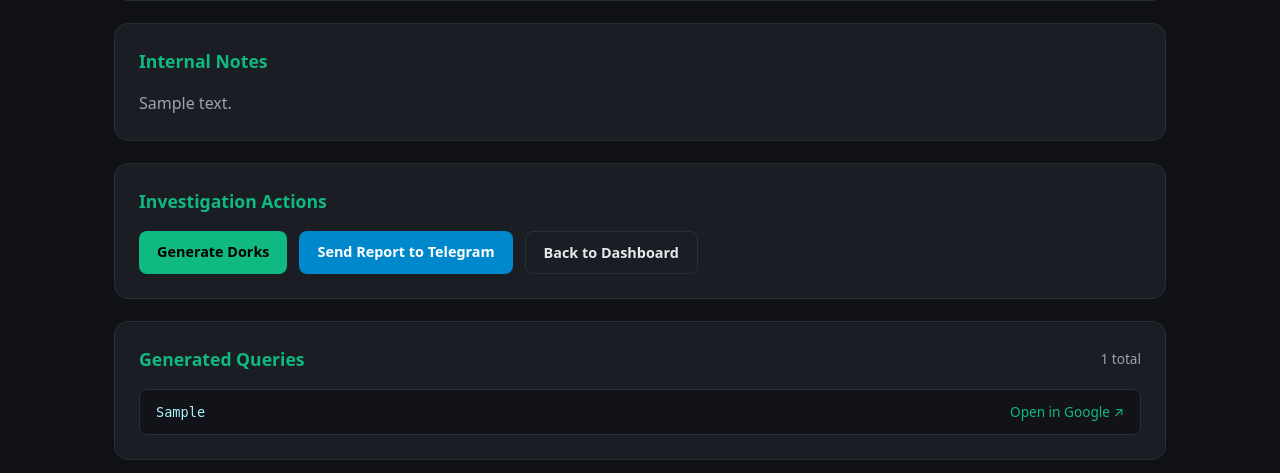
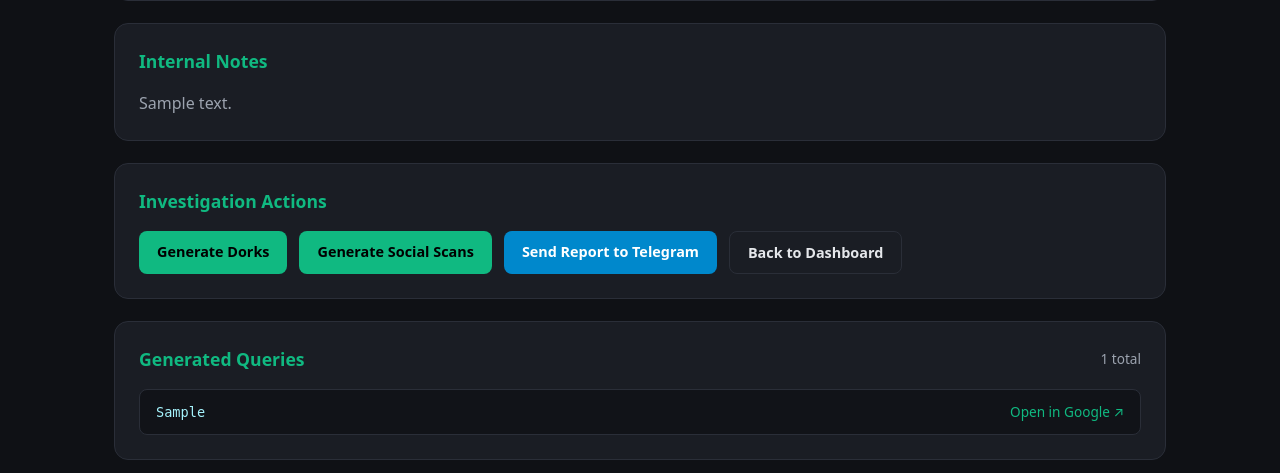
Before and after one commit to bigsamtj/NEUROMAP, a PHP site: template resources/views/investigation/show.php in a window 1280 px wide. Shown: the part 397-870 px from the top of the page. Run offline with PHP 8.4, Linux system fonts and the light colour scheme; the template is opened without the code that fills it: most values are stand-ins (such as "Sample title", 1, 10 or a date in 2020).

Commit message:
Update show.php

```diff
--- a/resources/views/investigation/show.php
+++ b/resources/views/investigation/show.php
@@ -79,6 +79,7 @@ $title = 'Investigation #' . $investigation['id'];
     <h2>Investigation Actions</h2>
     <div style="display: flex; gap: 12px; flex-wrap: wrap;">
         <a href="/investigation/<?= $investigation['id'] ?>/generate-dorks" class="btn btn-primary">Generate Dorks</a>
+        <a href="/investigation/<?= $investigation['id'] ?>/generate-social" class="btn btn-primary">Generate Social Scans</a>
         <a href="/investigation/<?= $investigation['id'] ?>/send-report" class="btn btn-telegram">Send Report to Telegram</a>
         <a href="/dashboard" class="btn btn-secondary">Back to Dashboard</a>
     </div>
```
